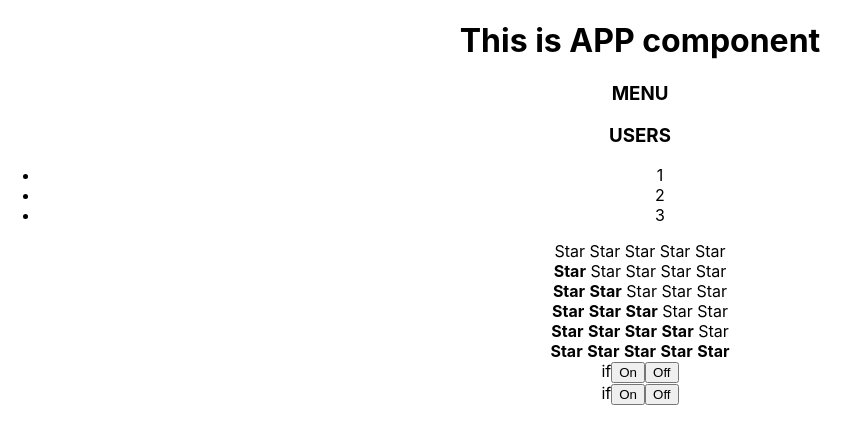
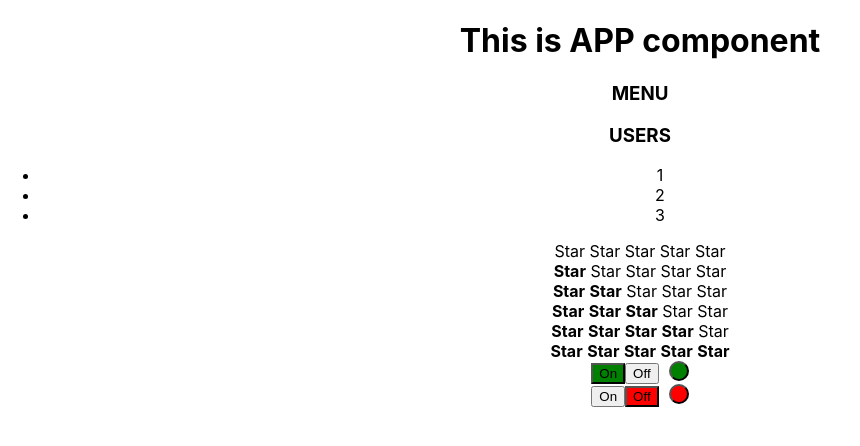
Before and after one commit to ArtyomKub/react-kabzda, a React (Create React App) app: page / in a window 1280 px wide. Shown: the top 446 px of the page, without its empty margins (0-860 px from the left). Built offline with nearby package versions, Linux system fonts and the light colour scheme.

Commit message:
Complete

```diff
--- a/src/components/OnOff/OnOff.tsx
+++ b/src/components/OnOff/OnOff.tsx
@@ -1,19 +1,35 @@
 import React from 'react';
+import './OnOff.css'
 
 type OnOffType = {
     working: boolean
 }
 
-export const OnOff: React.FC<OnOffType> = () => {
+export const OnOff = (props: OnOffType) => {
+
+    if(props.working) {
+        return (
+            <div>
+                <button className='work'>On</button>
+                <button>Off</button>
+                <button className='circle_work'></button>
+            </div>
+        )
+    }
     return (
         <div>
-            if
+            <button>On</button>
+            <button className="error">Off</button>
+            <button className="circle_error"></button>
+        </div>
+    )
 
+    // if (props.working === true) {
+    //         <button color="green">On</button>
+    //     } else {
+    //         <button color="red">Off</button>
+    //     }
 
-            <button>On</button>
-            <button>Off</button>
-        </div>
-    );
 };
 
 //true - green button and circle
```
